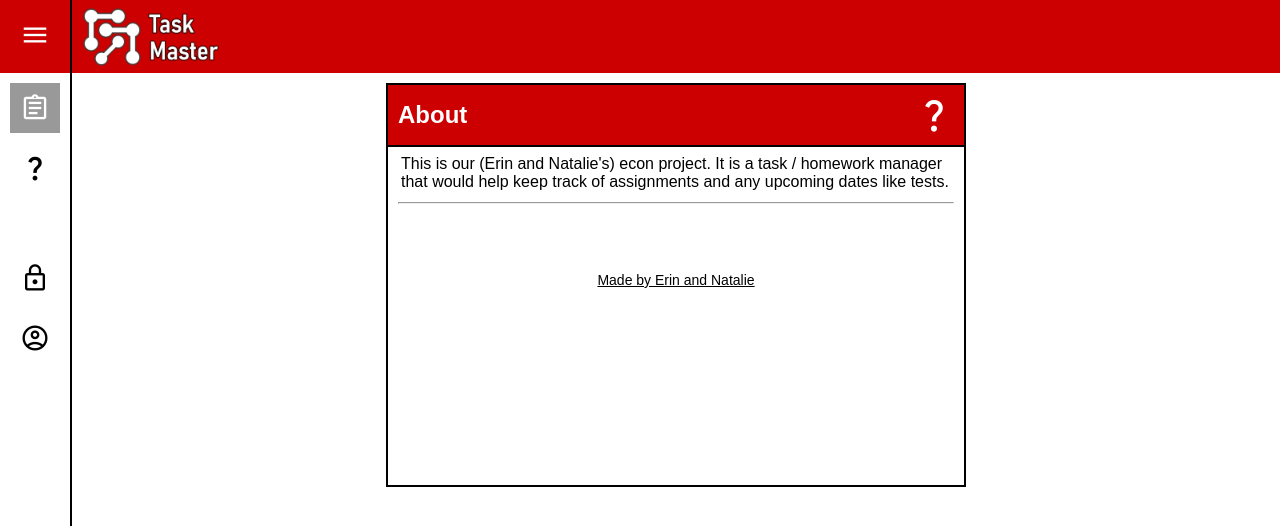
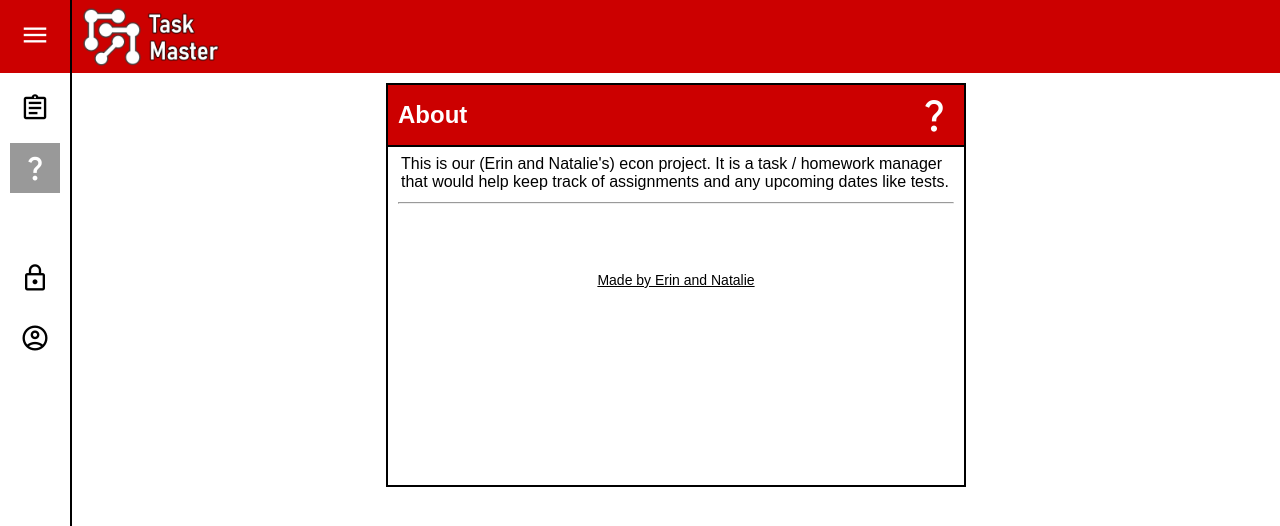
Before and after one commit to zapsters/taskmaster, a plain HTML site: page about.html in a window 1280 px wide. Shown: the top 526 px of the page. Drawn offline with nearby package versions, Linux system fonts and the light colour scheme.

Commit message:
Fixed sidebar btn
TIME TO PRESENT!!

```diff
--- a/about.html
+++ b/about.html
@@ -34,6 +34,9 @@ https://fonts.googleapis.com/css2?family=Material+Symbols+Outlined:opsz,wght,FIL
 				</div>
 			</div>
 		</div>
+		<script>
+			var selectedbtn = "#aboutbtn";
+		</script>
 		<script src="https://ajax.googleapis.com/ajax/libs/jquery/3.6.3/jquery.min.js"></script>
 		<script src="scripts/main.js"></script>
 	</body>
--- a/scripts/main.js
+++ b/scripts/main.js
@@ -7,7 +7,7 @@ $("#header").load( "pieces/header.html", function() {
 sidebar = document.getElementById("sidebar");
 $("#sidebar").load( "pieces/sidebar.html", function() {
     console.log( "Sidebar load was performed." );
-    $('#homebtn').children().addClass("selected");
+    $(selectedbtn).children().addClass("selected");
     lockIcon = document.getElementById("lockspan");
 });
 
```
Also changed, not shown: index.html (+3 -0 lines).
